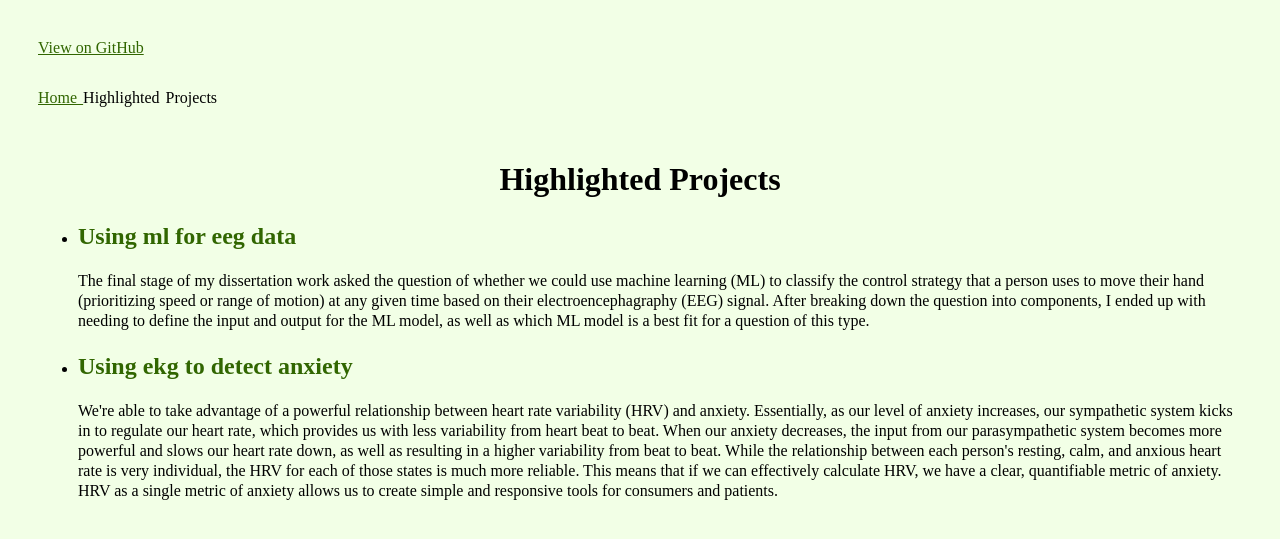
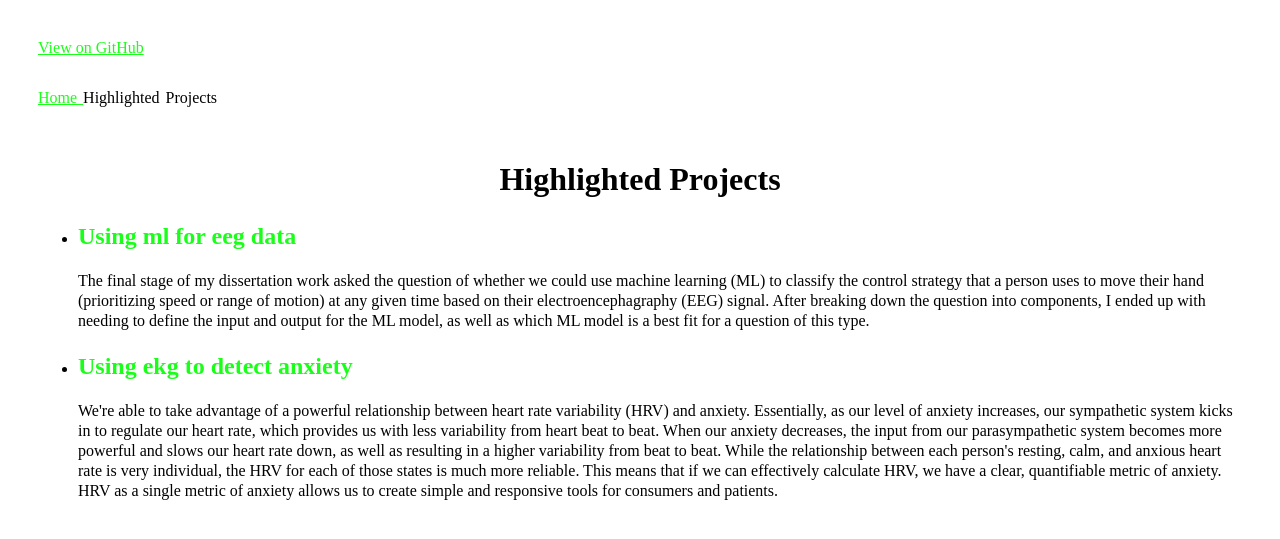
Before and after one commit to lziegelman/lziegelman.github.io, a Jekyll site: the page built from blog.html, in a window 1280 px wide. Shown: the top 539 px of the page. Built offline with Jekyll 4.4.1, drawn with Linux system fonts in a browser that asks for light colours.

Commit message:
Update Colors

```diff
--- a/_includes/navigation.html
+++ b/_includes/navigation.html
@@ -5,7 +5,7 @@
 
 <nav>
   {% for item in site.data.navigation %}
-    <a href="{{ item.link }}" {% if page.url == item.link %}style="color: black; text-decoration: none;"{% else %} style="color: #316600; text-decoration: underline;"{% endif %}>
+    <a href="{{ item.link }}" {% if page.url == item.link %}style="color: black; text-decoration: none;"{% else %} style="color: #1aff1a; text-decoration: underline;"{% endif %}>
       {{ item.name }}
     </a>
   {% endfor %}
--- a/_layouts/default.html
+++ b/_layouts/default.html
@@ -4,14 +4,14 @@
     <meta charset="utf-8">
     <title>{{ page.title }}</title>
     <style>
-        Body {background-color: #f2ffe6;
+        Body {background-color: #ffffff;
               font-family: Aharoni;
               padding: 30px 30px;
 	      line-height: 1.25;}
     </style>
   </head>
   <body>
-    <a id="forkme_banner" href="{{ site.github.repository_url }}" style="color: #316600;">View on GitHub</a>
+    <a id="forkme_banner" href="{{ site.github.repository_url }}" style="color: #1aff1a;">View on GitHub</a>
     <div class="shell">
     {% include navigation.html %}
 
--- a/blog.html
+++ b/blog.html
@@ -6,7 +6,7 @@ title: Highlighted Projects
 <ul>
   {% for post in site.posts %}
     <li>
-      <h2><a href="{{ post.url }}" style="color: #316600; text-decoration: none;">{{ post.title }}</a></h2>
+      <h2><a href="{{ post.url }}" style="color: #1aff1a; text-decoration: none;">{{ post.title }}</a></h2>
       {{ post.excerpt }}
     </li>
   {% endfor %}
```
